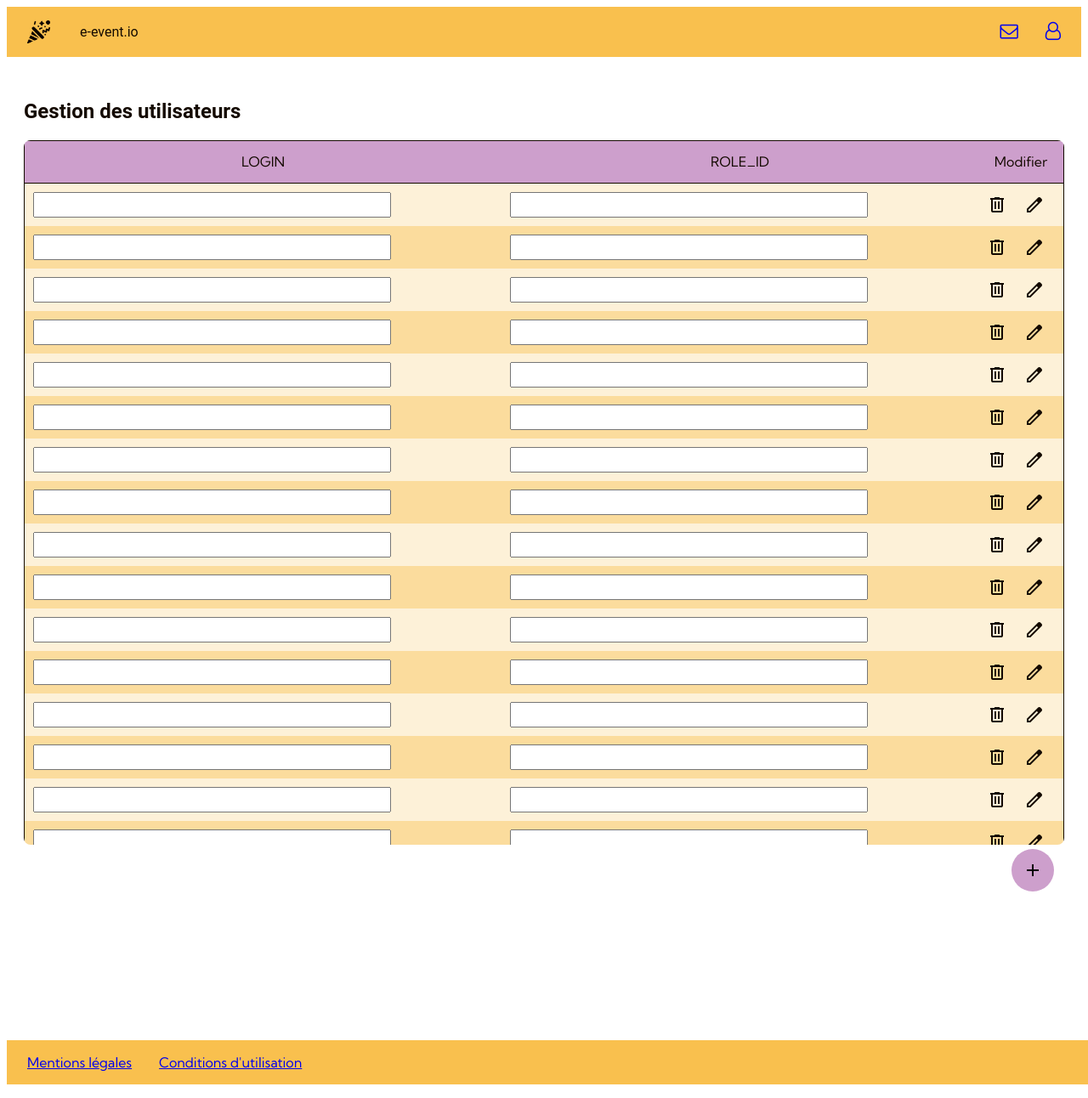
After one commit to PCFv2-2/E-Events.io, a PHP site: page /userManager.php in a window 1280 px wide. The commit adds this page. Shown: the whole page at 85% size. Run offline with PHP 8.4, Linux system fonts and the light colour scheme; some web fonts are replaced.

Commit message:
Feature : add user_manager.php

```diff
--- /dev/null
+++ b/assets/styles/userManager.css
@@ -0,0 +1,73 @@
+/* Hide scrollbar for Chrome, Safari and Opera */
+.container::-webkit-scrollbar {
+    display: none;
+}
+
+/* Hide scrollbar for IE, Edge and Firefox */
+.container {
+    -ms-overflow-style: none;  /* IE and Edge */
+    scrollbar-width: none;  /* Firefox */
+}
+.container{
+    height: 65%;
+    overflow: scroll;
+    border-radius: var(--radius1);
+
+}
+
+.user_manager_all_users{
+    display: grid;
+    grid-template-columns: 1fr 1fr 100px;
+    grid-template-rows: 50px;
+    border: var(--border);
+}
+
+.column_1, .column_2, .column_3{
+    display: flex;
+    align-items: center;
+    justify-content: center;
+    background-color: var(--secondary);
+    border-bottom: var(--border);
+}
+
+.column_1{
+    grid-column-start: 1;
+}
+.column_2{
+    grid-column-start: 2;
+}
+.column_3{
+    grid-column-start: 3;
+}
+
+.row_user{
+    grid-column-start: 1;
+    grid-column-end: 4;
+    display: grid;
+    grid-template-columns: 1fr 1fr 100px;
+    grid-template-rows: 50px;
+    background-color: red;
+}
+.row_user input, .row_user span{
+    min-width: 20px;
+    max-width: 75%;
+    margin: 10px;
+    display: flex;
+    justify-content: center;
+    align-items: center;
+    cursor: pointer;
+}
+.modify_icons{
+    display: flex;
+}
+.user_manager_add{
+    position: absolute;
+    margin: 5px;
+    right: 0;
+    transform: translateX(-70%);
+    background-color: var(--secondary);
+    border-radius: 50%;
+    height: 50px;
+    width: 50px;
+    cursor: pointer;
+}
--- a/frontEnd/header.php
+++ b/frontEnd/header.php
@@ -16,7 +16,6 @@ function startPage($title){
 
     <body>
     <!-- Here is our main header that is used across all the pages of our website -->
-
     <header>
         <div>
             <div class="container_top_bot container_top_font">
--- /dev/null
+++ b/frontEnd/userManager.php
@@ -0,0 +1,56 @@
+<?php
+include './header.php';
+startPage("Contact");
+// Requête SQL
+$number_of_user = 20;
+?>
+<link rel="stylesheet" href="../assets/styles/userManager.css">
+<link rel="stylesheet"
+      href="https://fonts.googleapis.com/css2?family=Material+Symbols+Outlined:opsz,wght,FILL,GRAD@20..48,100..700,0..1,-50..200"/>
+<link rel="stylesheet"
+      href="https://fonts.googleapis.com/css2?family=Material+Symbols+Outlined:opsz,wght,FILL,GRAD@20..48,100..700,0..1,-50..200"/>
+<link rel="stylesheet"
+      href="https://fonts.googleapis.com/css2?family=Material+Symbols+Outlined:opsz,wght,FILL,GRAD@20..48,100..700,0..1,-50..200"/>
+
+
+<main class="user_manager">
+    <h2>Gestion des utilisateurs</h2>
+    <div class="container">
+        <div class="user_manager_all_users">
+            <span class="column_1">LOGIN</span>
+            <span class="column_2">ROLE_ID</span>
+            <span class="column_3">Modifier</span>
+            <?php
+            for ($i = 1; $i < $number_of_user; ++$i) {
+                ?>
+                <div style="<?php
+                if ($i % 2 == 0) {
+                    ?>
+                        background-color: var(--light_primary);
+                    <?php
+                } else {
+                    ?>
+                        background-color: var(--light);
+                    <?php
+                }
+                ?>" class="row_user">
+                    <input/>
+                    <input/>
+                    <div class="modify_icons">
+                        <span class="material-symbols-outlined">delete</span>
+                        <span class="material-symbols-outlined">edit</span>
+                    </div>
+                </div>
+                <?php
+            }
+            ?>
+        </div>
+    </div>
+    <button class="user_manager_add">
+        <span class="material-symbols-outlined">add</span>
+    </button>
+</main>
+<?php
+include './footer.php';
+endPage();
+?>
```
